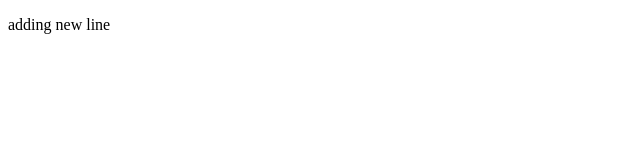
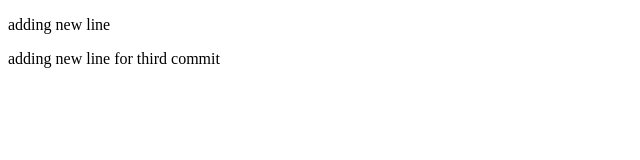
Before and after one commit to ShivaniSheth/trial, a plain HTML site: page index.html in a window 1280 px wide. Shown: the whole page, without its empty margins (0-640 px from the left). Drawn offline with Linux system fonts and the light colour scheme.

Commit message:
third commit

```diff
--- a/index.html
+++ b/index.html
@@ -8,5 +8,6 @@
 </head>
 <body>
     <p>adding new line</p>
+    <p>adding new line for third commit</p>
 </body>
 </html>
```
